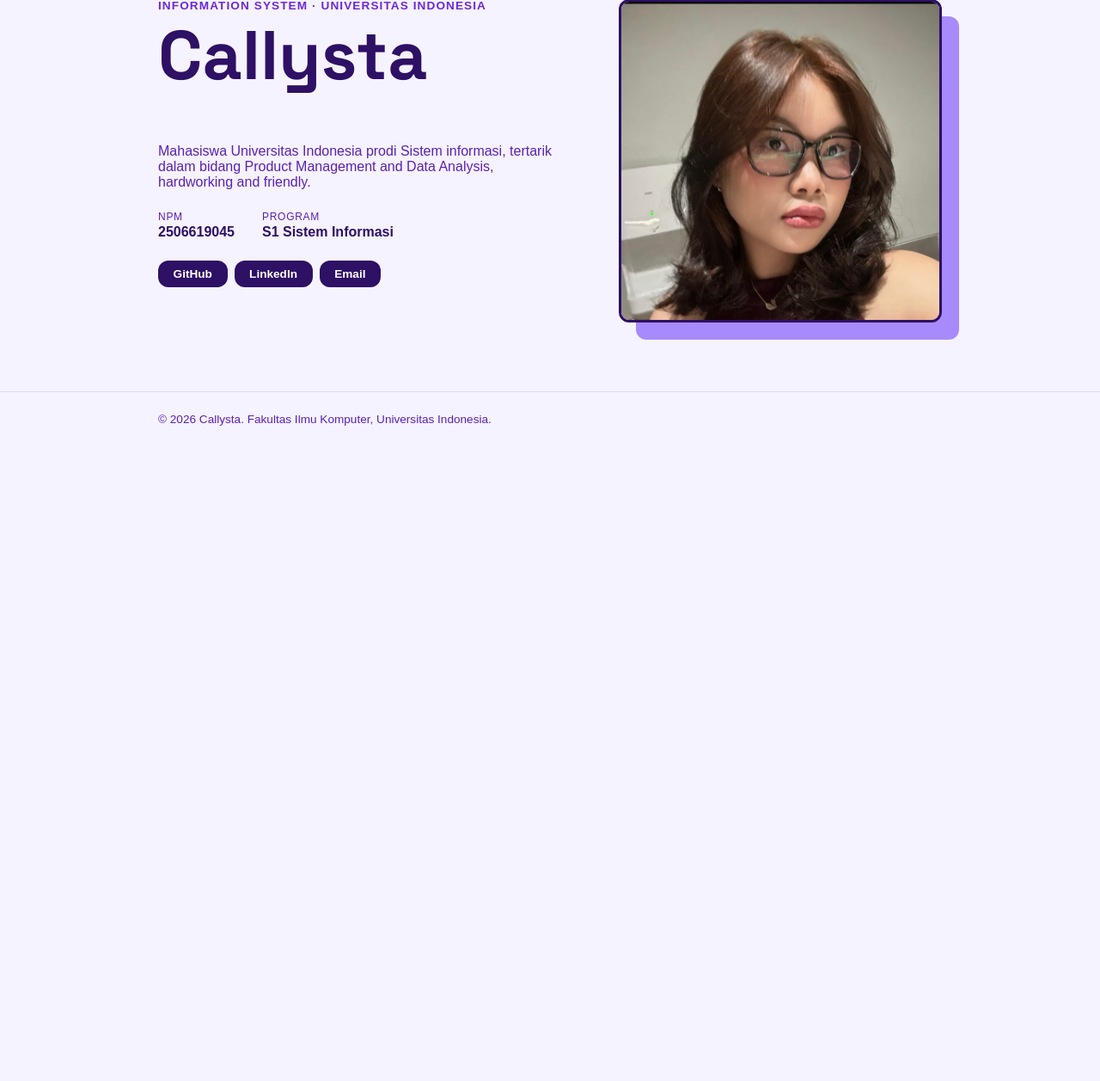
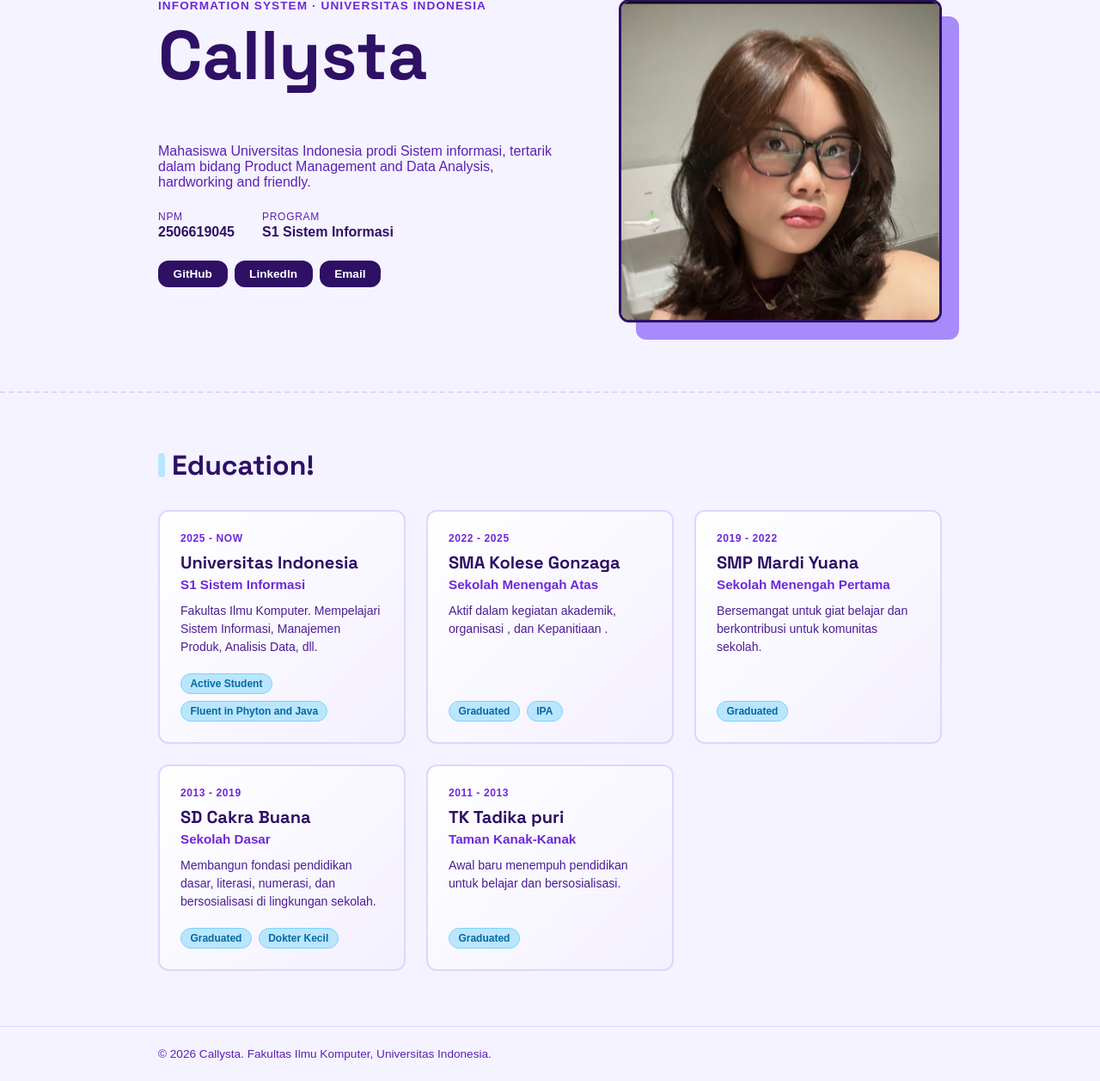
Before and after one commit to callystaarviana-coder/myportofolio, a Django app: page / in a window 1280 px wide. Shown: the part 140-1397 px from the top of the page at 86% size. Before the commit the page ends 635 px from the top, so only its background shows below. Run offline with Django 4.2, Linux system fonts and the light colour scheme.

Commit message:
guacoder

```diff
--- a/templates/index.html
+++ b/templates/index.html
@@ -51,6 +51,72 @@
             </div>
         </section>
     </main>
+        <section class="education" id="education">
+            <div class="container">
+                <h2 class="section-title">Education!</h2>
+                <div class="education-grid">
+
+                <!-- 1. Perguruan Tinggi -->
+                <article class="education-card">
+                    <div class="education-period">2025 - NOW</div>
+                    <h3>Universitas Indonesia</h3>
+                    <p class="degree">S1 Sistem Informasi</p>
+                    <p class="description">Fakultas Ilmu Komputer. Mempelajari Sistem Informasi, Manajemen Produk, Analisis Data, dll.</p>
+                    <div class="education-tags">
+                    <span>Active Student</span>
+                    <span>Fluent in Phyton and Java</span>
+                    </div>
+                </article>
+
+                <!-- 2. SMA -->
+                <article class="education-card">
+                    <div class="education-period">2022 - 2025</div>
+                    <h3> SMA Kolese Gonzaga</h3>
+                    <p class="degree">Sekolah Menengah Atas</p>
+                    <p class="description">Aktif dalam kegiatan akademik, organisasi , dan Kepanitiaan .</p>
+                    <div class="education-tags">
+                    <span>Graduated</span>
+                    <span>IPA</span>
+                    </div>
+                </article>
+
+                <!-- 3. SMP -->
+                <article class="education-card">
+                    <div class="education-period">2019 - 2022</div>
+                    <h3>SMP Mardi Yuana </h3>
+                    <p class="degree">Sekolah Menengah Pertama</p>
+                    <p class="description">Bersemangat untuk giat belajar dan berkontribusi untuk komunitas sekolah.</p>
+                    <div class="education-tags">
+                    <span>Graduated</span>
+                    </div>
+                </article>
+
+                <!-- 4. SD -->
+                <article class="education-card">
+                    <div class="education-period">2013 - 2019</div>
+                    <h3>SD Cakra Buana</h3>
+                    <p class="degree">Sekolah Dasar</p>
+                    <p class="description">Membangun fondasi pendidikan dasar, literasi, numerasi, dan bersosialisasi di lingkungan sekolah.</p>
+                    <div class="education-tags">
+                    <span>Graduated</span>
+                    <span>Dokter Kecil</span>
+                    </div>
+                </article>
+
+                <!-- 5. TK -->
+                <article class="education-card">
+                    <div class="education-period">2011 - 2013</div>
+                    <h3>TK Tadika puri</h3>
+                    <p class="degree">Taman Kanak-Kanak</p>
+                    <p class="description">Awal baru menempuh pendidikan untuk belajar dan bersosialisasi.</p>
+                    <div class="education-tags">
+                    <span>Graduated</span>
+                    </div>
+                </article>
+
+                </div>
+            </div>
+            </section>
 
     <footer class="site-footer">
         <div class="container">
```
